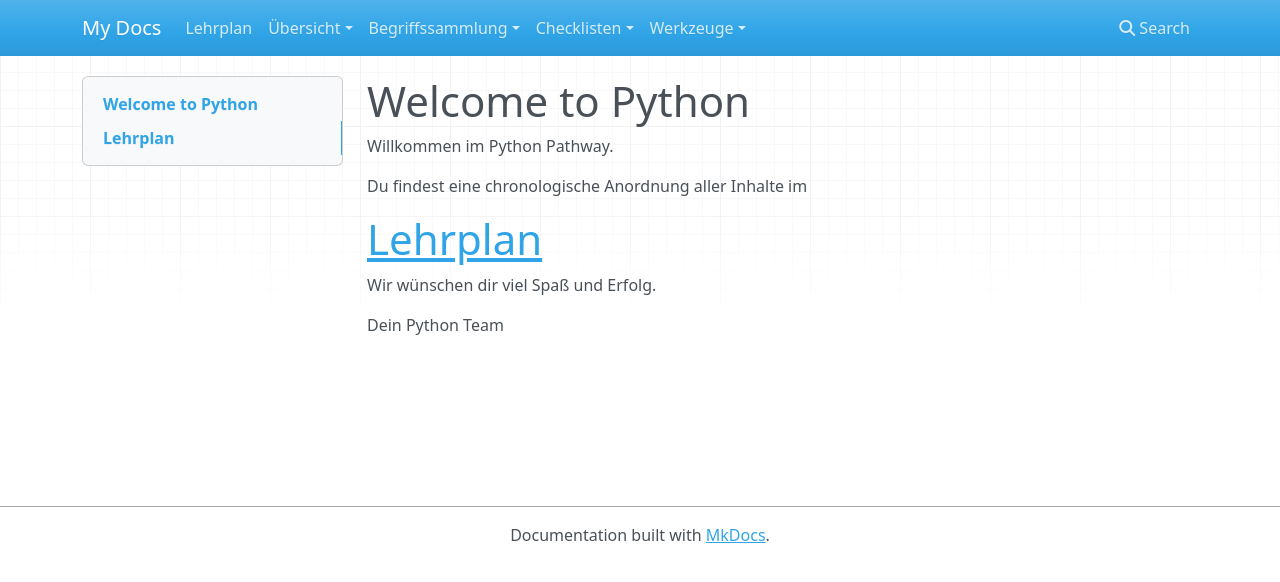
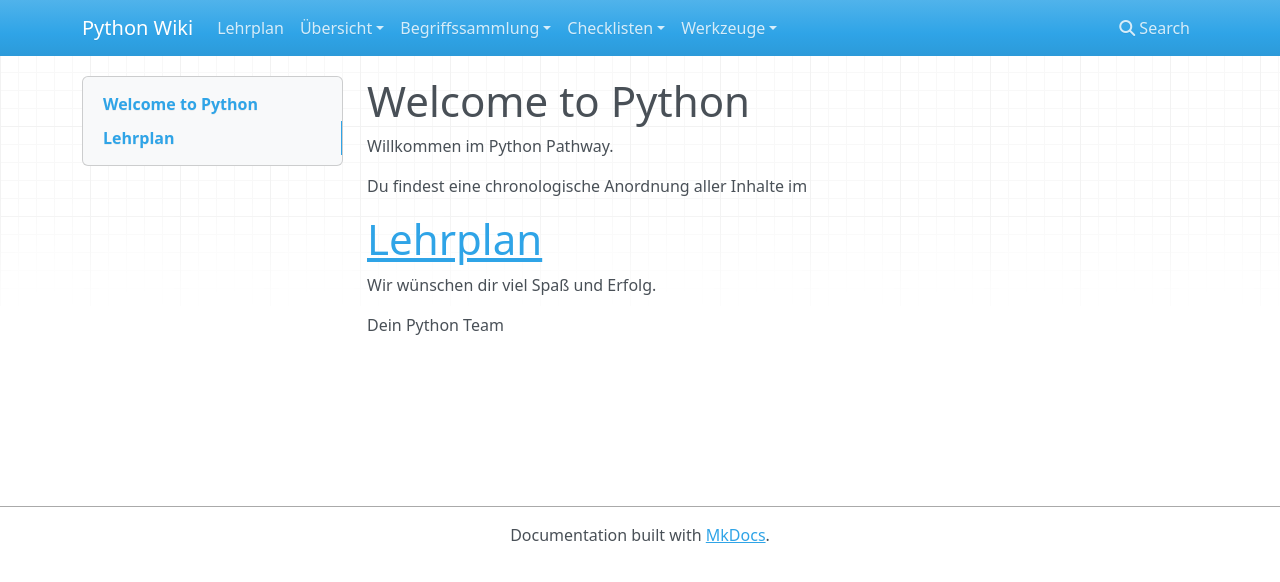
Before and after one commit to kevinsuelzle/Python_Wiki, an MkDocs documentation site: the page built from docs/index.md, in a window 1280 px wide. Shown: the top 582 px of the page. Built offline with MkDocs 1.6.1, drawn with Linux system fonts in a browser that asks for light colours; nearby versions of some CDN libraries.

Commit message:
Added url and name

```diff
--- a/mkdocs.yml
+++ b/mkdocs.yml
@@ -1,4 +1,6 @@
-site_name: My Docs
+site_name: Python Wiki
+site_url: http://fakultaet-73.pages.co-dex.de/python-g5/wiki
+
 
 plugins:
   - search
```
